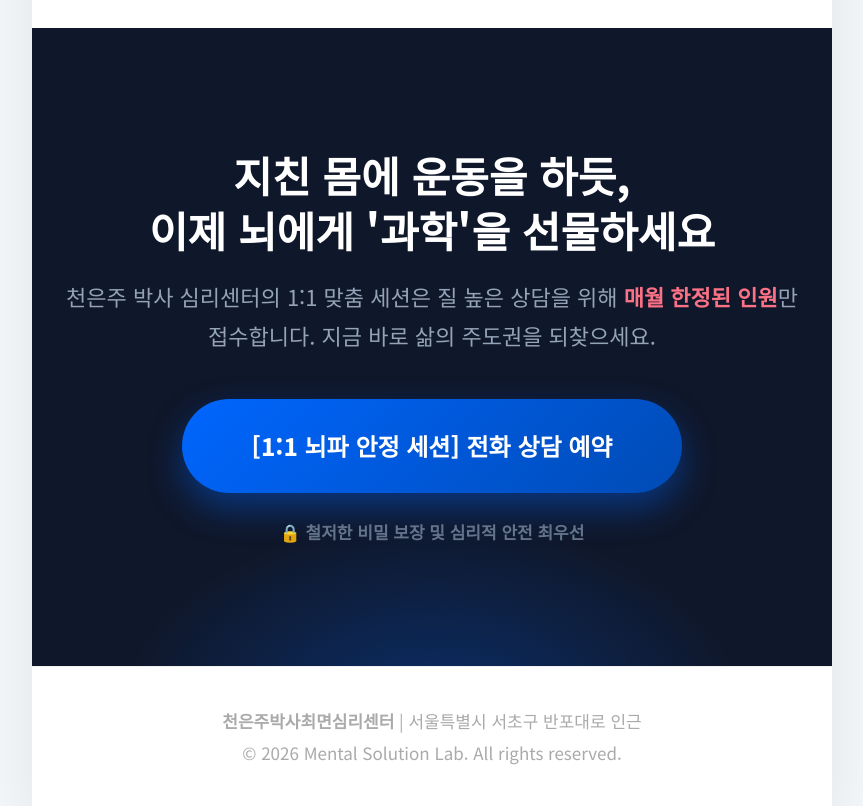
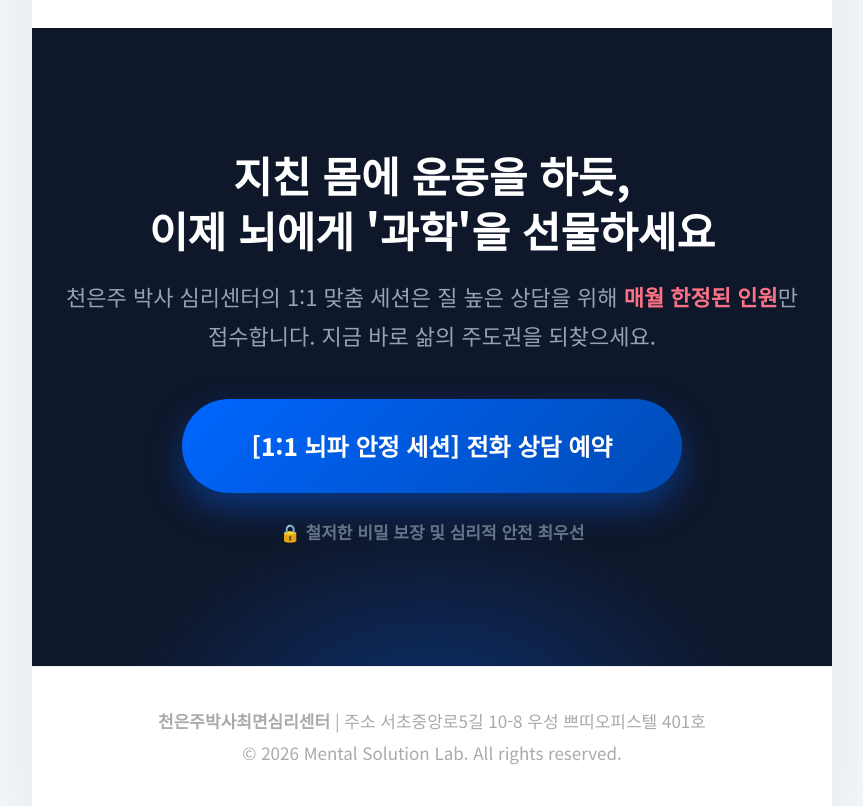
Before and after one commit to uureal00/testen, a plain HTML site: page index.html in a window 1280 px wide. Shown: the part 4756-5562 px from the top of the page, without its empty margins (208-1071 px from the left). Drawn offline with Linux system fonts and the light colour scheme.

Commit message:
Update footer address in index.html

```diff
--- a/index.html
+++ b/index.html
@@ -355,7 +355,8 @@
     </section>
 
     <footer>
-        <p><b>천은주박사최면심리센터</b> | 서울특별시 서초구 반포대로 인근</p>
+        <p><b>천은주박사최면심리센터</b> | 주소
+서초중앙로5길 10-8 우성 쁘띠오피스텔 401호</p>
         <p style="margin-top:5px;">© 2026 Mental Solution Lab. All rights reserved.</p>
     </footer>
 </div>
```
